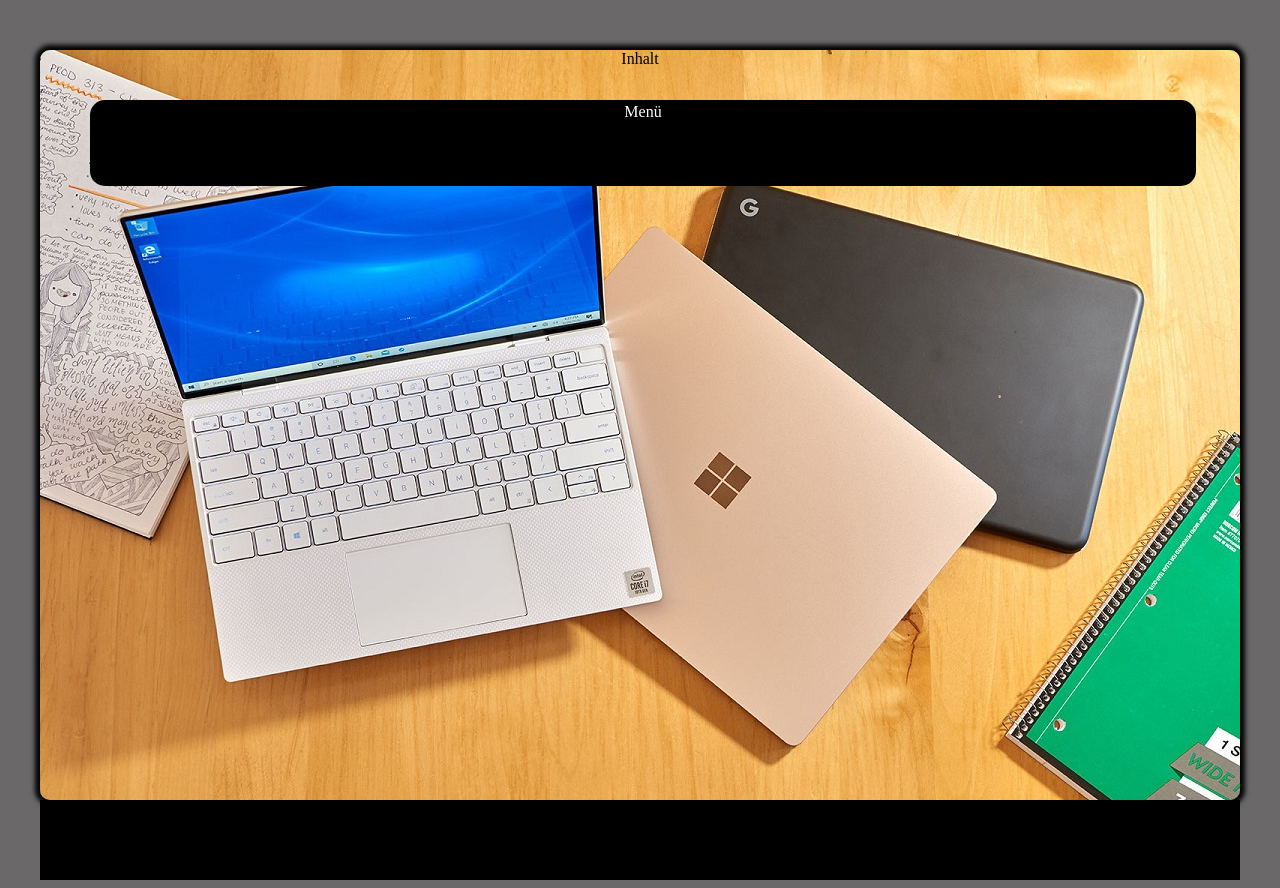
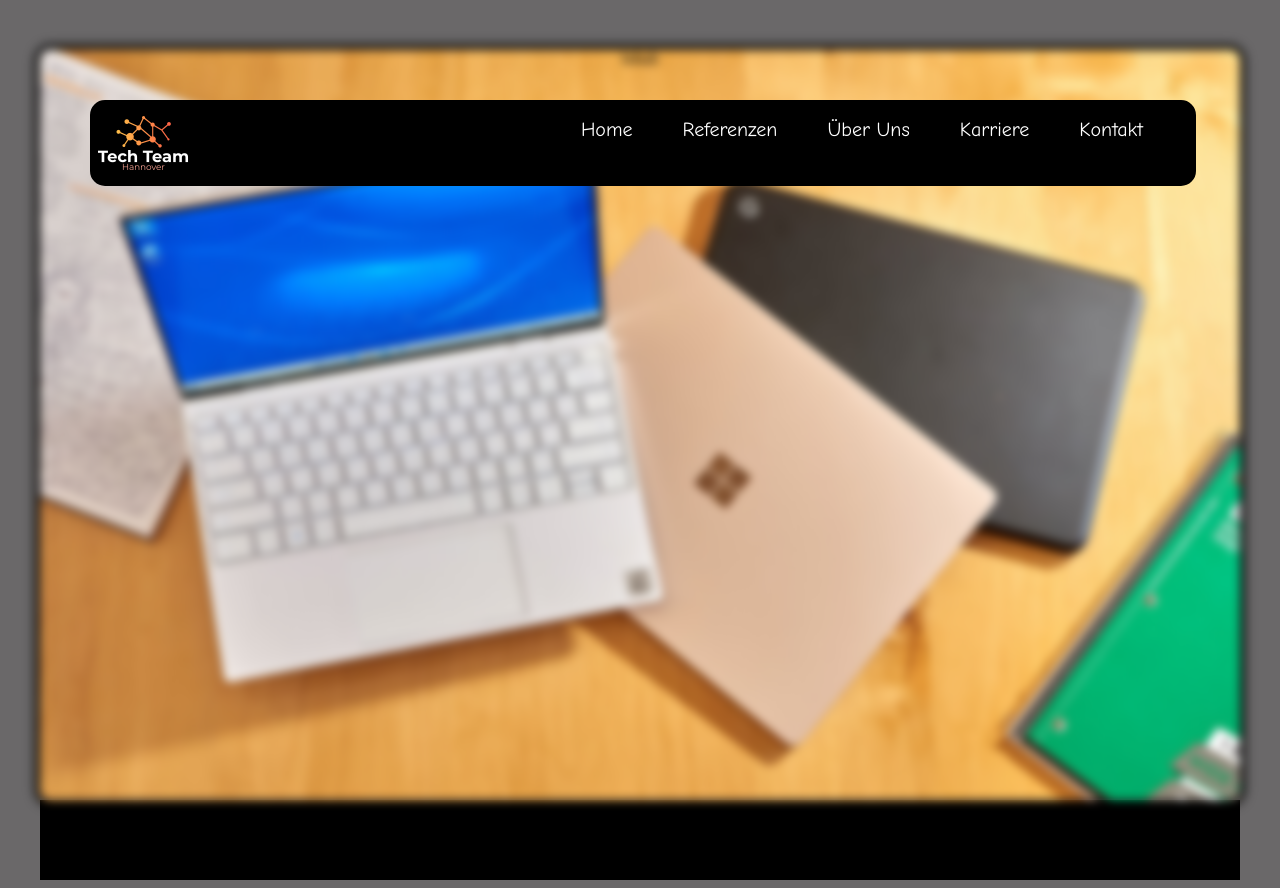
Before and after one commit to hetekce/Web-Project, a plain HTML site: page index.html in a window 1280 px wide. Drawn offline with Linux system fonts and the light colour scheme.

Commit message:
index file has been updated

```diff
--- a/index.html
+++ b/index.html
@@ -8,14 +8,25 @@
 	</head>
 	<body>
 		<div id="content">
-			<div id="menu"> Menü</div>
+			<div id="menu">
+				<div id="logo" >
+					<a class="logo" href="index.html"><img src="image/logo2.png" alt="logo"></a>
+				</div>
+				<div id="navigation_pane">
+					<table style="width:100%">
+						<tr>
+							<a class="nav_pane" href="index.html">Home</a>
+							<a class="nav_pane" href="references.html" >Referenzen</a>
+							<a class="nav_pane" href="about.html">Über Uns</a>
+							<a class="nav_pane" href="careers.html">Karriere</a>
+							<a class="nav_pane" href="contact.html">Kontakt</a>
+						</tr>
+					</table>
+				</div>
+
+			</div>
 			<div id="inhalt">Inhalt</div>
 			<div id="footer"> Footer</div>
-
-
 		</div>
-
-
-
-
-</body></html>
+</body>
+</html>
--- a/styles.css
+++ b/styles.css
@@ -11,8 +11,9 @@ body{
 }
 #inhalt{
 	background-image:url("image/laptop.jpg");
-	width:1200px;
-	height:750px;
+	filter: blur(0.3em);
+	width: 1200px;
+	height: 750px;
 	z-index:1;
 	border-left-style:grad;
 	box-shadow: 0 0 5px 5px;
@@ -34,9 +35,38 @@ body{
 	border-radius:15px;
 
 }
+#navigation_pane{
+	text-align: right;
+}
 #footer{
 	width:1200px;
 	height:80px;
 	background-color:#000;
 
 }
+
+.nav_pane{
+	margin-right: 50px;
+	text-decoration: none;
+	font-size: 20px;
+	font-family: "Comic Sans MS";
+	color: white;
+}
+
+.nav_pane:hover{
+	opacity: 0.7;
+	color: #886c09;
+}
+#logo{
+	width: 15px;
+	height: 15px;
+	text-align: left;
+}
+img{
+	width: 100px;
+	height: 100px;
+	text-align: center;
+	position: absolute;
+	margin-top: -10px;
+}
+img:hover{opacity: 0.7;}
```
Also changed, not shown: about.html (added, +10 -0 lines), careers.html (added, +10 -0 lines), contact.html (added, +10 -0 lines), references.html (added, +10 -0 lines), image/logo.png (added), image/logo2.png (added).
